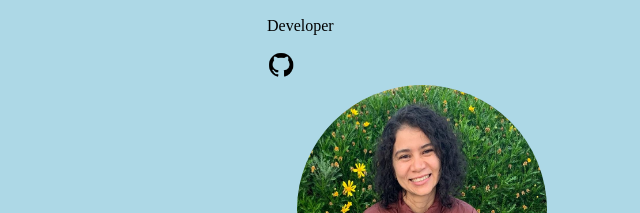
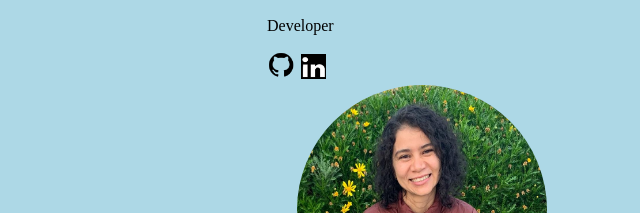
Before and after one commit to IngaD89/aamir, a plain HTML site: page index.html in a window 1280 px wide. Shown: the part 554-767 px from the top of the page, 218-858 px from the left. Drawn offline with Linux system fonts and the light colour scheme.

Commit message:
cambios 20-4/6

```diff
--- a/index.html
+++ b/index.html
@@ -38,6 +38,8 @@
                 <p class="titulo">Developer</p>
                 <a href="https://github.com/ranju-ky" target="_blank">
                     <img class="gitlogo" src="image/gitlogo.png"></a>
+                <a href="https://www.linkedin.com/in/ranju-prj-a5829a1b1/" target="_blank">
+                    <img class="logolink1" src="image/logolink1.jpg"></a>
             </div>
             <div class="miembro">
                 <img class="foto" src="image/inga.foto.jpg" alt="foto de Inga">
```
